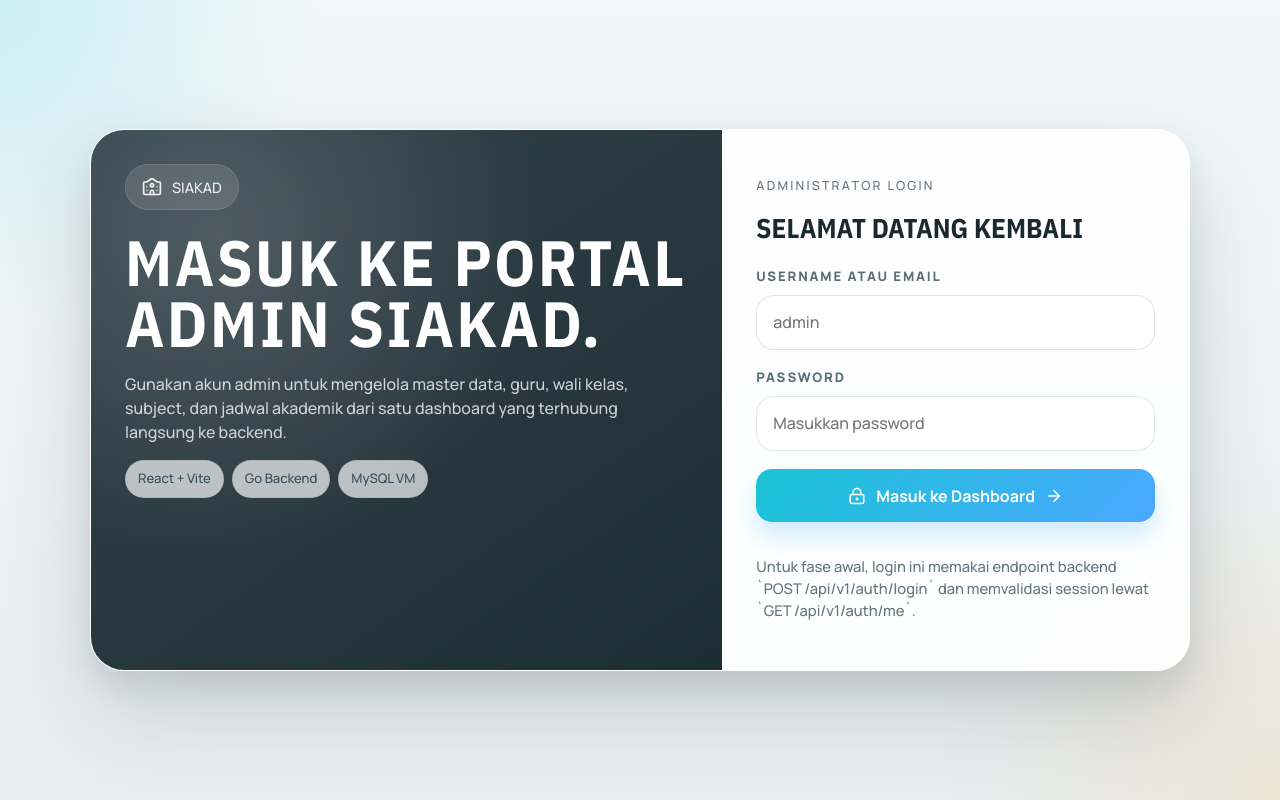
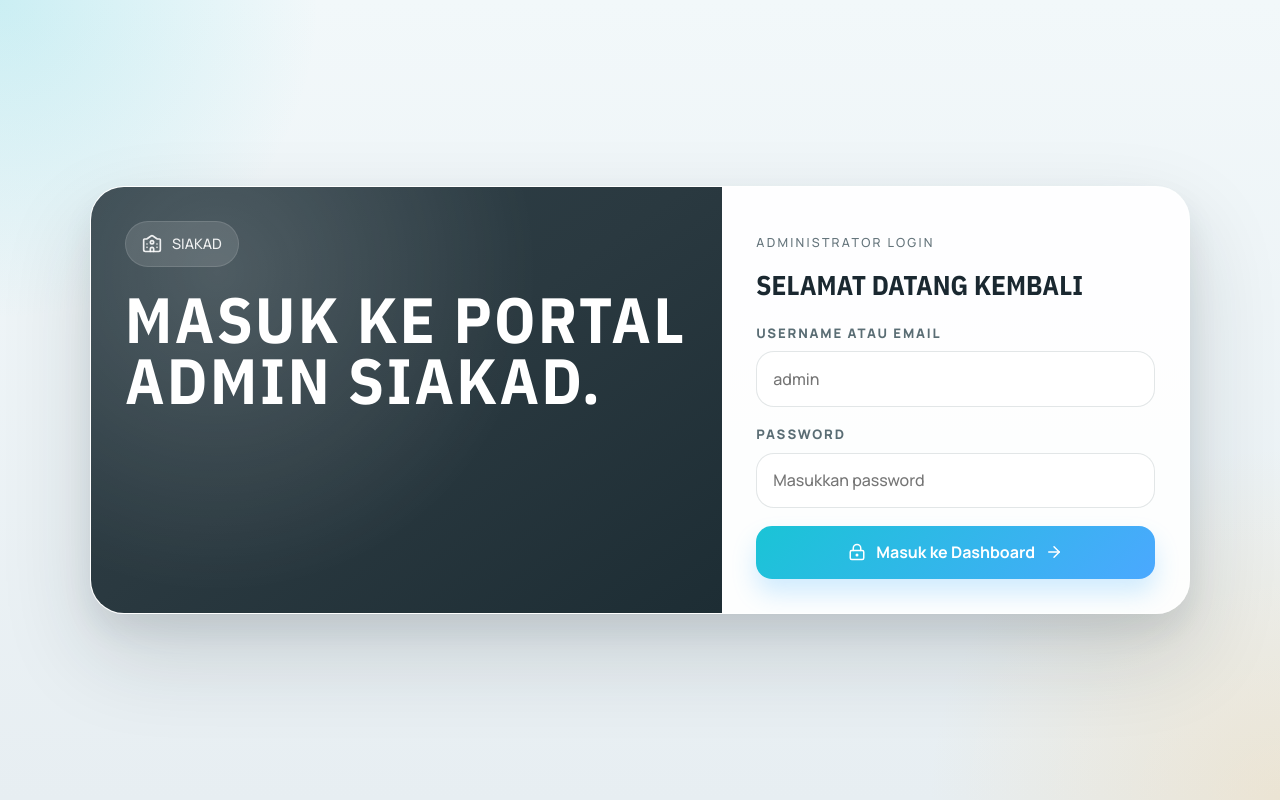
Before and after one commit to edwinmalihu/frontend-siakad, a React (Vite) app: page /login in a window 1280 px wide. Built offline with nearby package versions, Linux system fonts and the light colour scheme.

Commit message:
chore: remove description text and tech stack badges from login page

```diff
--- a/src/pages/LoginPage.tsx
+++ b/src/pages/LoginPage.tsx
@@ -43,15 +43,6 @@ export function LoginPage() {
             {import.meta.env.VITE_APP_NAME || 'SIAKAD'}
           </div>
           <h1 className="auth-title">Masuk ke portal admin SIAKAD.</h1>
-          <p className="auth-copy">
-            Gunakan akun admin untuk mengelola master data, guru, wali kelas, subject,
-            dan jadwal akademik dari satu dashboard yang terhubung langsung ke backend.
-          </p>
-          <div className="chip-row">
-            <span className="chip">React + Vite</span>
-            <span className="chip">Go Backend</span>
-            <span className="chip">MySQL VM</span>
-          </div>
         </div>
 
         <form className="auth-form" onSubmit={handleSubmit}>
@@ -100,11 +91,6 @@ export function LoginPage() {
             {submitting ? 'Memeriksa akun…' : 'Masuk ke Dashboard'}
             <ArrowRight size={18} />
           </button>
-
-          <p className="auth-hint">
-            Untuk fase awal, login ini memakai endpoint backend `POST /api/v1/auth/login`
-            dan memvalidasi session lewat `GET /api/v1/auth/me`.
-          </p>
         </form>
       </div>
     </div>
```
